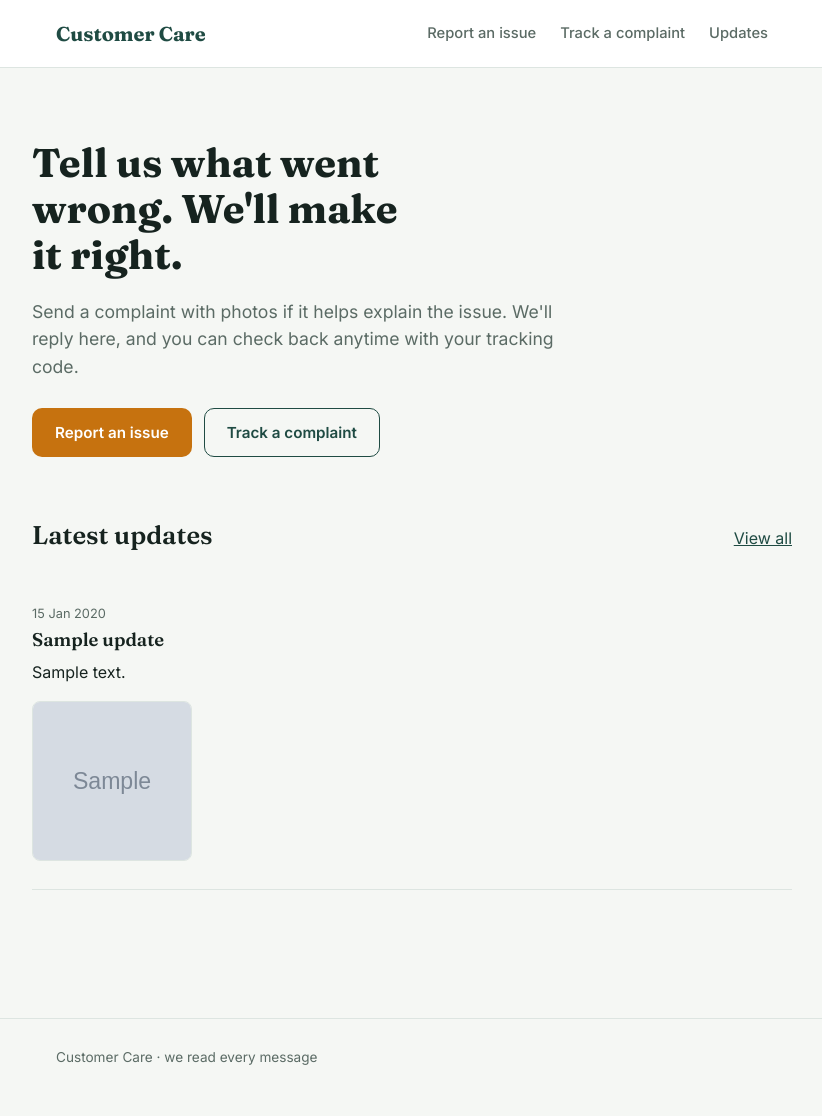
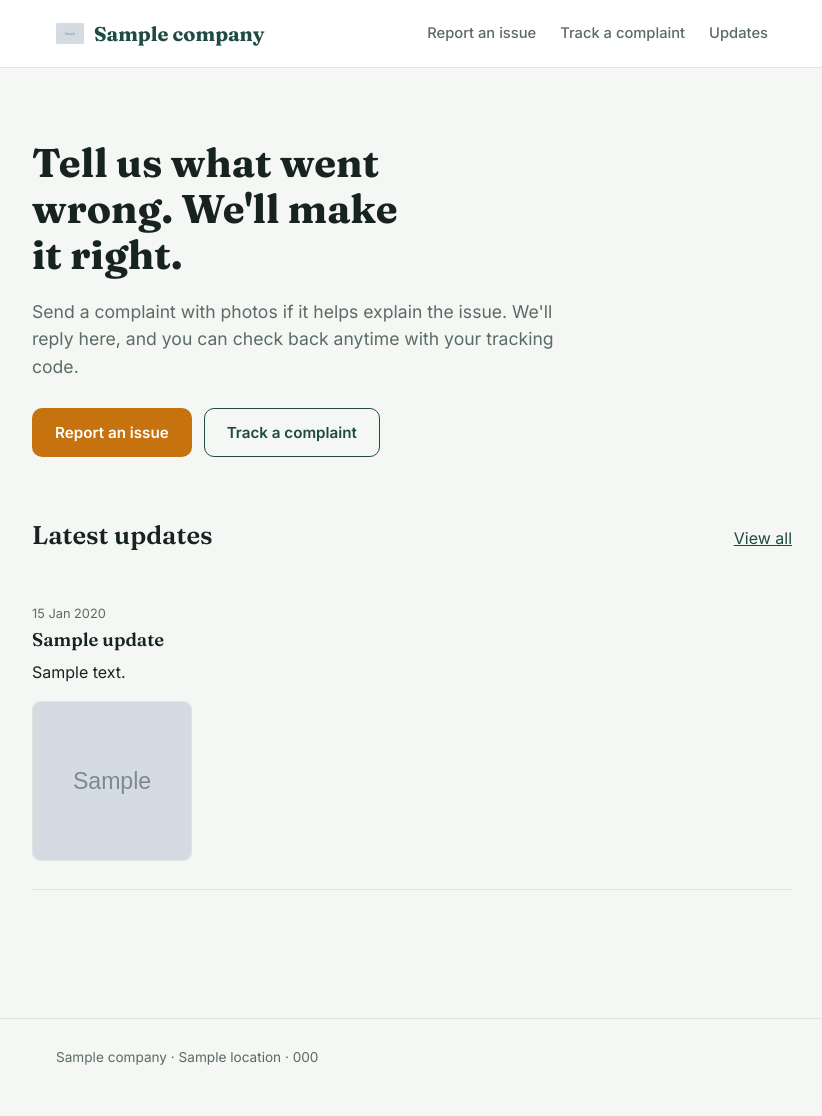
Before and after one commit to ifelodun/AVKINGVETDRUG, a Python web app: template templates/index.html in a window 1280 px wide. Shown: the whole page, without its empty margins (228-1050 px from the left). Run offline with Jinja, Linux system fonts and the light colour scheme; the template is opened without the code that fills it: most values are stand-ins (such as "Sample title", 1, 10 or a date in 2020); grey boxes marked "Sample" are stand-in pictures.

Commit message:
Update base.html to use dynamic company details

```diff
--- a/templates/base.html
+++ b/templates/base.html
@@ -3,7 +3,7 @@
 <head>
     <meta charset="UTF-8">
     <meta name="viewport" content="width=device-width, initial-scale=1.0">
-    <title>{% block title %}Customer Care{% endblock %}</title>
+    <title>{% block title %}{{ company.company_name }}{% endblock %}</title>
     <link rel="preconnect" href="https://fonts.googleapis.com">
     <link href="https://fonts.googleapis.com/css2?family=Fraunces:opsz,wght@9..144,500;9..144,600;9..144,700&family=Inter:wght@400;500;600;700&display=swap" rel="stylesheet">
     <link rel="stylesheet" href="{{ url_for('static', filename='style.css') }}">
@@ -11,7 +11,10 @@
 <body>
     <header class="site-header">
         <div class="wrap header-row">
-            <a class="brand" href="{{ url_for('home') }}">Customer Care</a>
+            <a class="brand" href="{{ url_for('home') }}">
+                {% if company.logo_url %}<img src="{{ company.logo_url }}" alt="{{ company.company_name }}" class="brand-logo">{% endif %}
+                {{ company.company_name }}
+            </a>
             <nav class="main-nav">
                 <a href="{{ url_for('submit_complaint') }}">Report an issue</a>
                 <a href="{{ url_for('track_complaint') }}">Track a complaint</a>
@@ -36,7 +39,7 @@
 
     <footer class="site-footer">
         <div class="wrap">
-            <p>Customer Care &middot; we read every message</p>
+            <p>{{ company.company_name }}{% if company.location %} &middot; {{ company.location }}{% endif %}{% if company.phone %} &middot; {{ company.phone }}{% endif %}</p>
         </div>
     </footer>
 </body>
```
